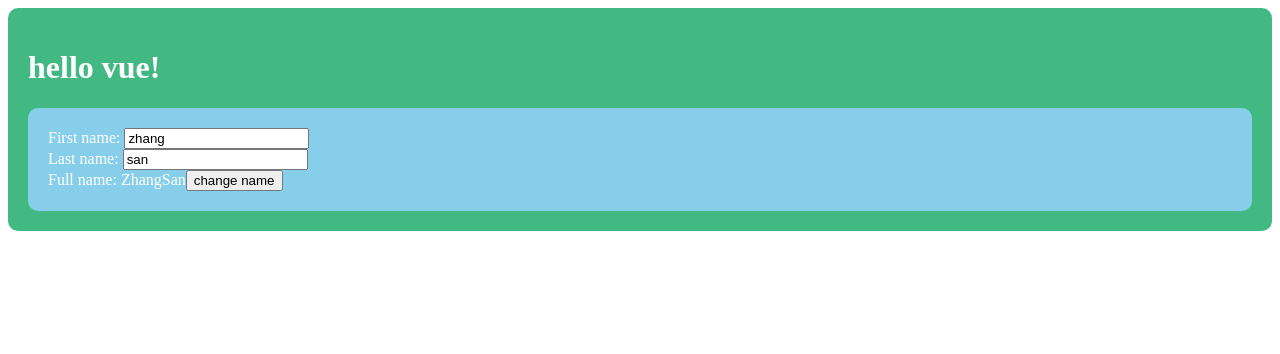
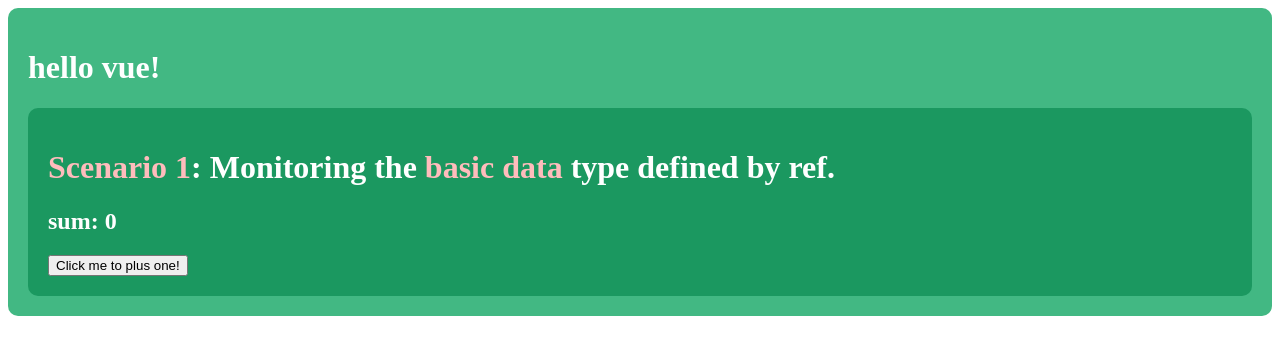
Before and after one commit to kio235/hello_vue3, a Vue app: page / in a window 1280 px wide. Shown: the top 354 px of the page. Built offline with nearby package versions, Linux system fonts and the light colour scheme.

Commit message:
try githubpages

```diff
--- a/package.json
+++ b/package.json
@@ -8,7 +8,8 @@
     "build": "run-p type-check \"build-only {@}\" --",
     "preview": "vite preview",
     "build-only": "vite build",
-    "type-check": "vue-tsc --build"
+    "type-check": "vue-tsc --build",
+    "deploy": "gh-pages -d dist"
   },
   "dependencies": {
     "vue": "^3.5.13"
@@ -18,6 +19,7 @@
     "@types/node": "^22.10.7",
     "@vitejs/plugin-vue": "^5.2.1",
     "@vue/tsconfig": "^0.7.0",
+    "gh-pages": "^6.3.0",
     "npm-run-all2": "^7.0.2",
     "typescript": "~5.7.3",
     "vite": "^6.0.11",
--- a/src/components/Person.vue
+++ b/src/components/Person.vue
@@ -1,9 +1,8 @@
 <template>
     <div class="person">
-        First name: <input type="text" v-model="firstName"><br>
-        Last name: <input type="text" v-model="lastName"><br>
-        Full name: <span>{{ fullName }}</span>
-        <button @click="changeFullName()">change name</button>
+        <h1><span class="red">Scenario 1</span>: Monitoring the <span class="red">basic data</span> type defined by ref.</h1>
+        <h2>sum: {{ sum }}</h2>
+        <button @click="sumPlusOne()">Click me to plus one!</button>
     </div>
 </template>
 
@@ -16,44 +15,34 @@ export default {
 
 
 <script setup lang="ts">
-import { ref, reactive, computed } from 'vue'
-let firstName = ref('zhang');
-let lastName = ref('san');
+import { ref, reactive, computed, watch } from 'vue'
 
-const fullName = computed({
-    get:function(){
-        return nameToUpper(firstName.value)+nameToUpper(lastName.value)
-    },
-    set(val){
-        const names = val.split('-')
-        firstName.value = names[0];
-        lastName.value = names[1];
+const sum = ref(0);
+
+function sumPlusOne() {
+    sum.value += 1;
+}
+
+const stopWatch=watch(sum,(newval,oldval)=>{
+    console.log('sum has changed',newval,oldval);
+    if(newval>=10){
+        stopWatch();
     }
 })
-
-function nameToUpper(name: string):string {
-    return name.slice(0, 1).toUpperCase() + name.slice(1);
-}
-
-function changeFullName()
-{
-    fullName.value='Tim-Cook'
-}
-
 </script>
 
 
 <style scoped>
 .person {
-    background-color: skyblue;
+    background-color: #1b9860;
     /* box-shadow: 0 0 10px; */
     border-radius: 10px;
     padding: 20px;
     color: white;
 }
 
-li {
-    font-size: 20px;
-    font-family: Impact, Haettenschweiler, 'Arial Narrow Bold', sans-serif;
+.red {
+    /* font-family: Impact, Haettenschweiler, 'Arial Narrow Bold', sans-serif; */
+    color: #ffbcbc;
 }
 </style>
--- a/vite.config.ts
+++ b/vite.config.ts
@@ -15,4 +15,5 @@ export default defineConfig({
       '@': fileURLToPath(new URL('./src', import.meta.url))
     },
   },
+  base: process.env.NODE_ENV === 'production' ? '/REPO_NAME/' : '/',
 })
```
Also changed, not shown: 1 other file (tests, documents, lock files or other folders).
